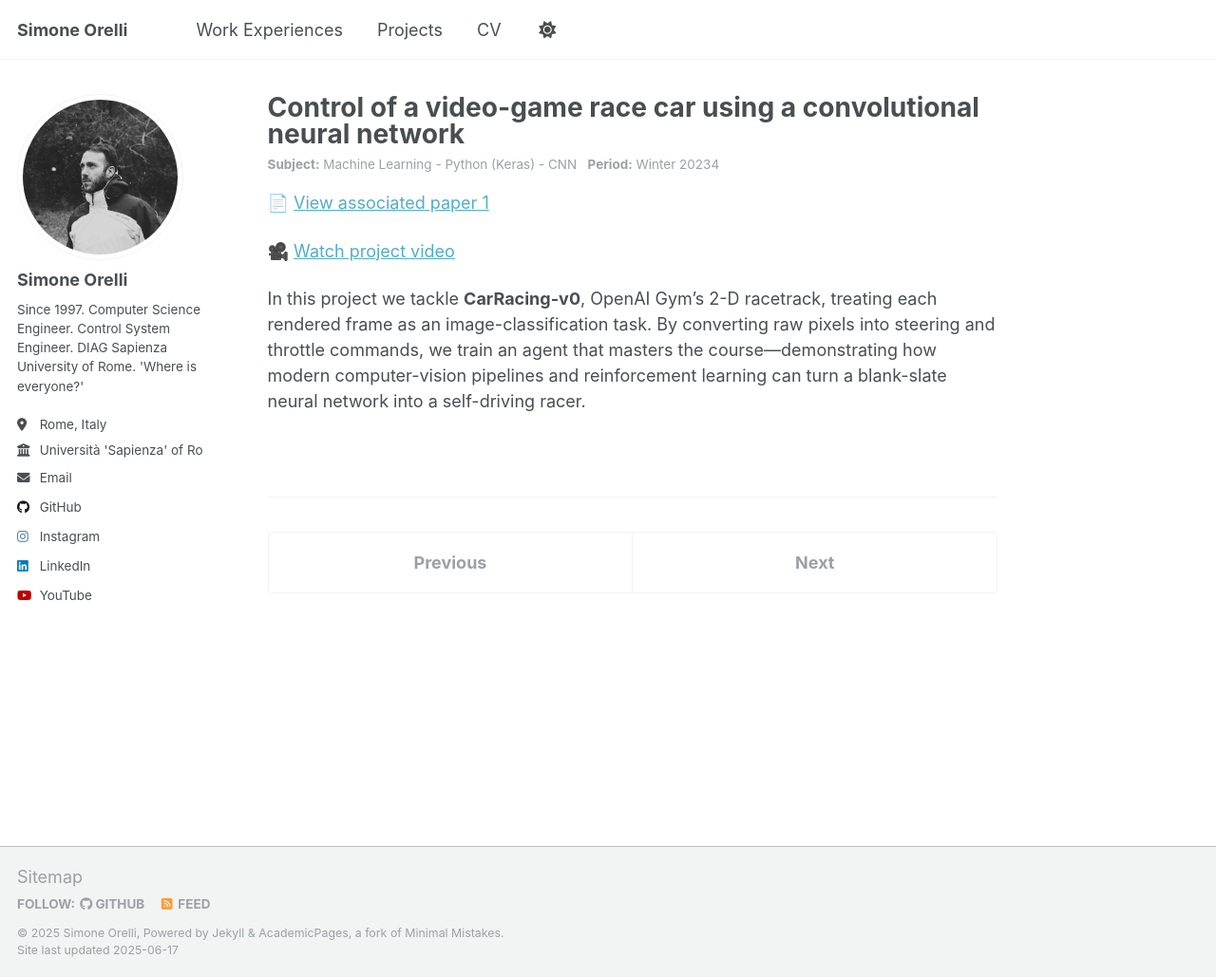
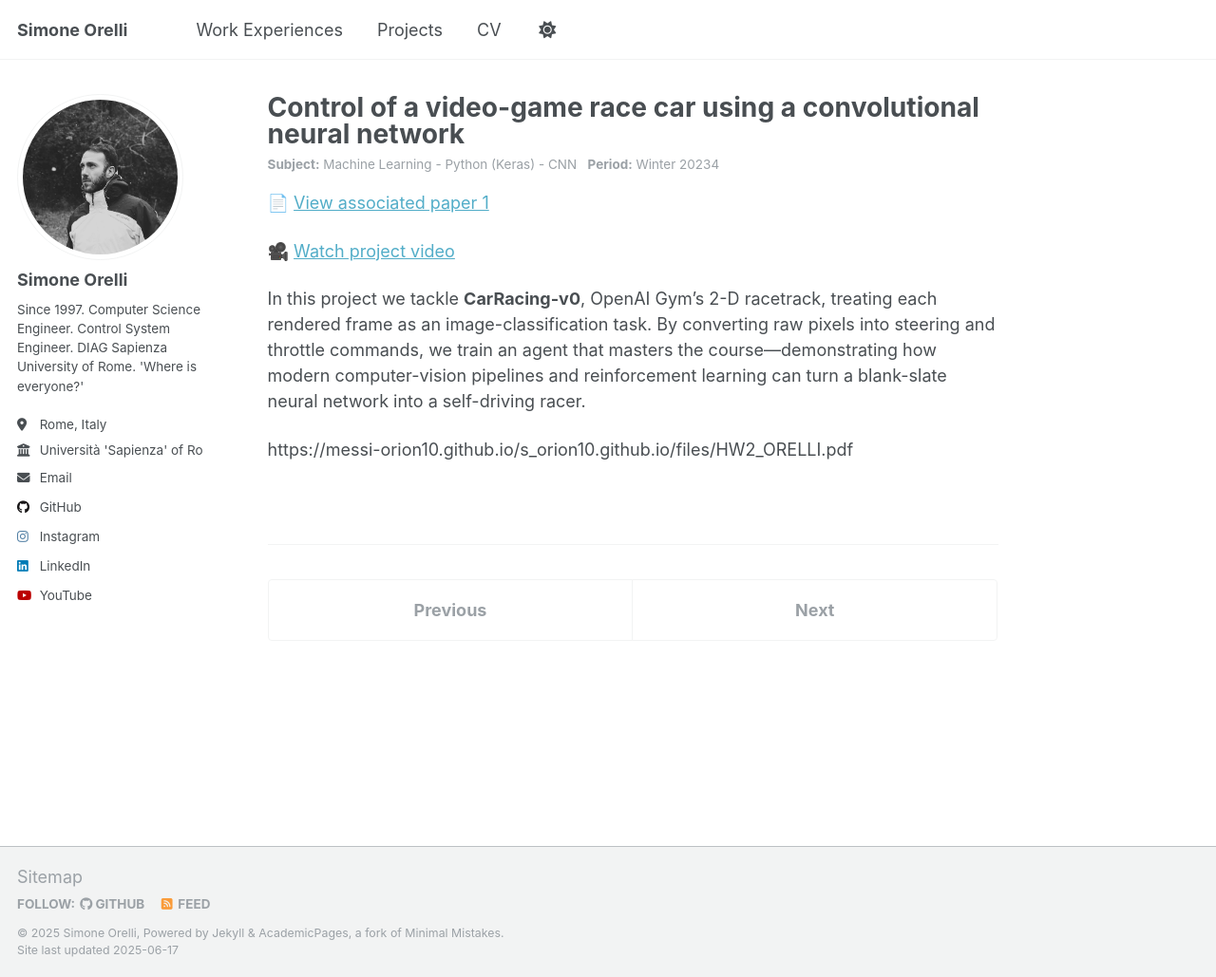
Before and after one commit to Messi-Orion10/s_orion10.github.io, a Jekyll site: the page built from _projects/project-4.md, in a window 1280 px wide and 1029 px high. Shown: the whole window at 95% size. Built offline with Jekyll 4.4.1, drawn with Linux system fonts in a browser that asks for light colours; part of the change alters nothing that is shown.

Commit message:
Update project-4.md

```diff
--- a/_projects/project-4.md
+++ b/_projects/project-4.md
@@ -5,8 +5,10 @@ subject: "Machine Learning - Python (Keras) - CNN"
 permalink: /projects/project-6
 venue: "University 'La Sapienza' of Rome"
 period: "Winter 20234"
-paper: "https://github.com/Messi-Orion10/s_orion10.github.io/blob/master/files/HW2_ORELLI.pdf"
-video: ""
+paper: "https://messi-orion10.github.io/s_orion10.github.io/files/HW2_ORELLI.pdf"
+video: "https://www.youtube.com/watch?v=xVTm94bYn78"
 ---
 
 In this project we tackle **CarRacing-v0**, OpenAI Gym’s 2-D racetrack, treating each rendered frame as an image-classification task. By converting raw pixels into steering and throttle commands, we train an agent that masters the course—demonstrating how modern computer-vision pipelines and reinforcement learning can turn a blank-slate neural network into a self-driving racer.
+
+https://messi-orion10.github.io/s_orion10.github.io/files/HW2_ORELLI.pdf
```
